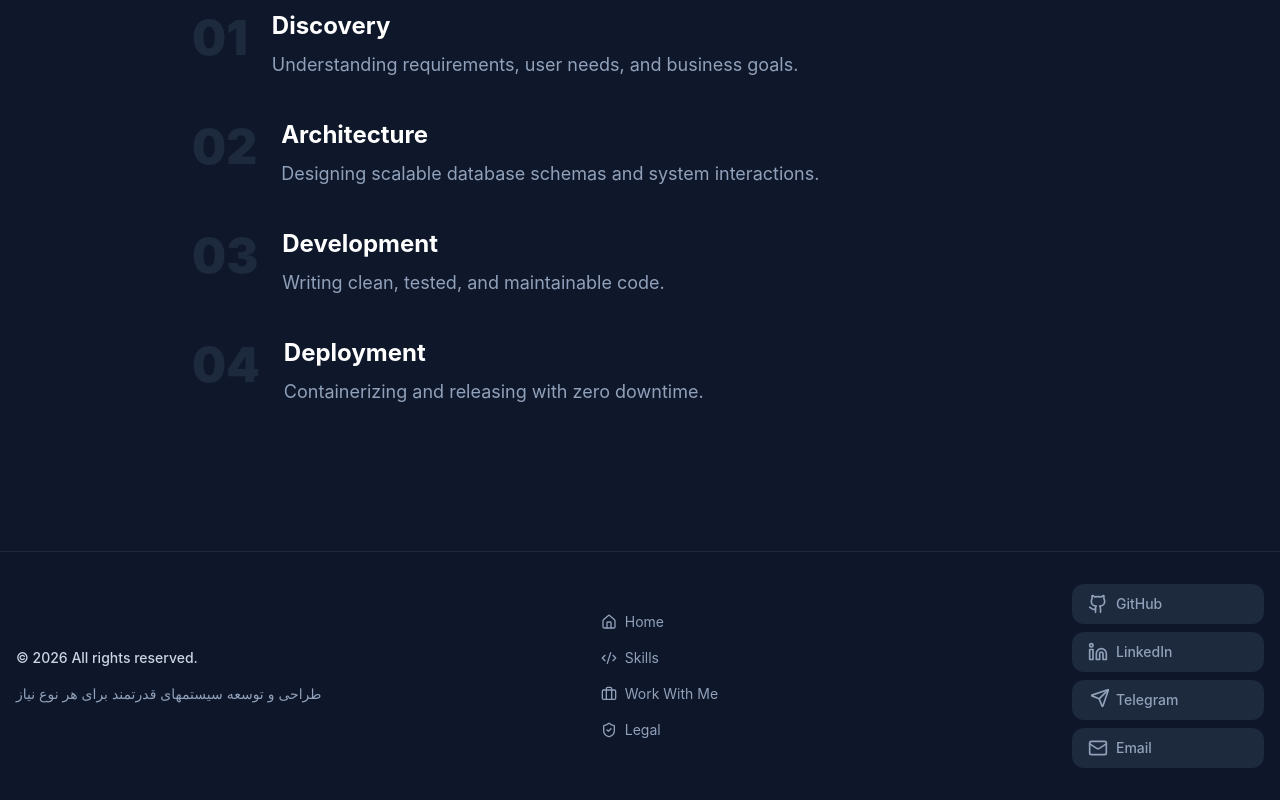
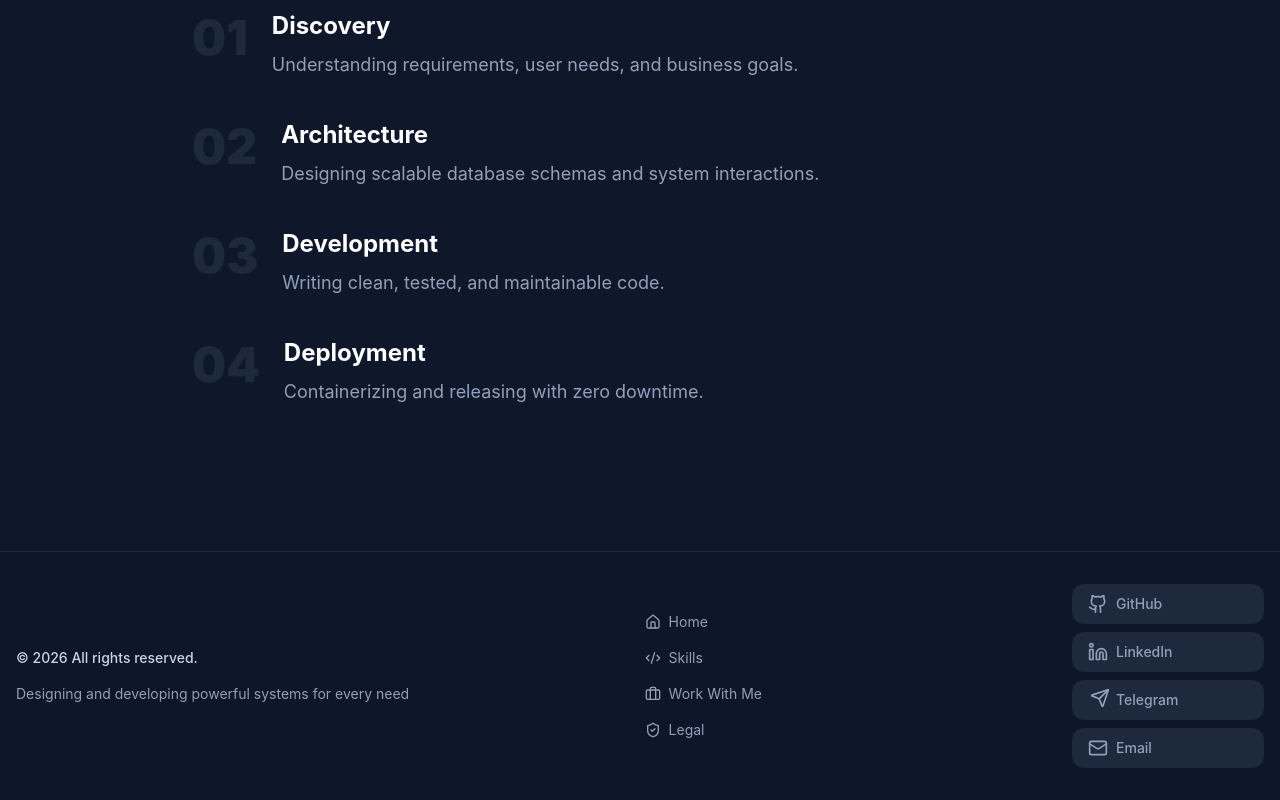
Before and after one commit to mahdymollayousefy/portfolio, a Next.js app in the folder frontend/: page / in a window 1280 px wide. Shown: the part 3107-3907 px from the top of the page. Built offline with nearby package versions, Linux system fonts and the light colour scheme.

Commit message:
fix(i18n): translate footer tagline into 4 languages

```diff
--- a/frontend/src/components/Footer.locales.js
+++ b/frontend/src/components/Footer.locales.js
@@ -1,21 +1,21 @@
 export default {
   en: {
     all_rights_reserved: "All rights reserved.",
-    tagline: "طراحی و توسعه سیستمهای قدرتمند برای هر نوع نیاز",
+    tagline: "Designing and developing powerful systems for every need",
     systems_online: "Systems Online",
     systems_offline: "Systems Offline",
     checking: "Checking...",
   },
   de: {
     all_rights_reserved: "Alle Rechte vorbehalten.",
-    tagline: "طراحی و توسعه سیستمهای قدرتمند برای هر نوع نیاز",
+    tagline: "Design und Entwicklung leistungsstarker Systeme für jeden Bedarf",
     systems_online: "Systeme Online",
     systems_offline: "Systeme Offline",
     checking: "Überprüfung...",
   },
   nl: {
     all_rights_reserved: "Alle rechten voorbehouden.",
-    tagline: "طراحی و توسعه سیستمهای قدرتمند برای هر نوع نیاز",
+    tagline: "Ontwerpen en ontwikkelen van krachtige systemen voor elke behoefte",
     systems_online: "Systemen Online",
     systems_offline: "Systemen Offline",
     checking: "Controleren...",
```
